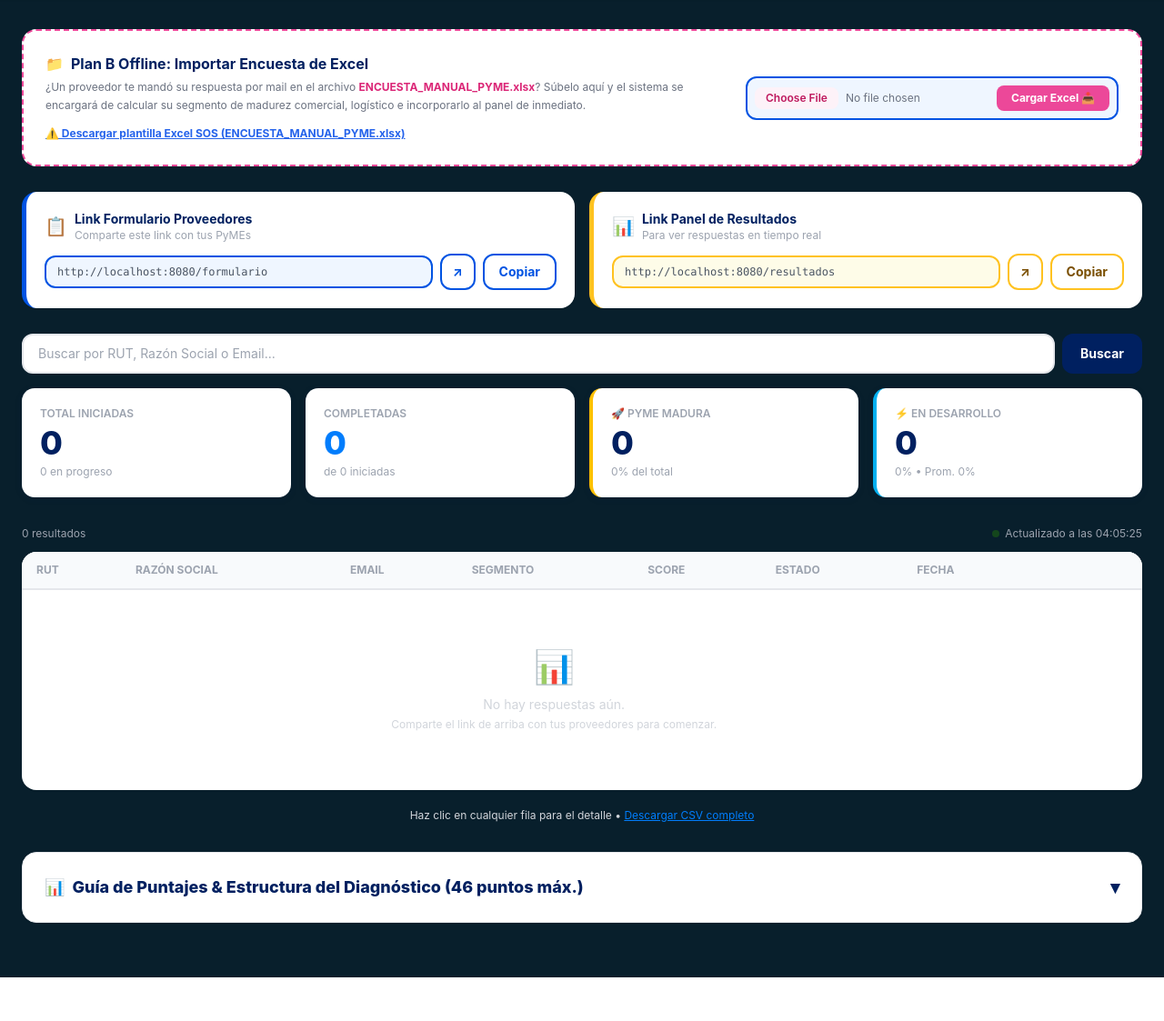
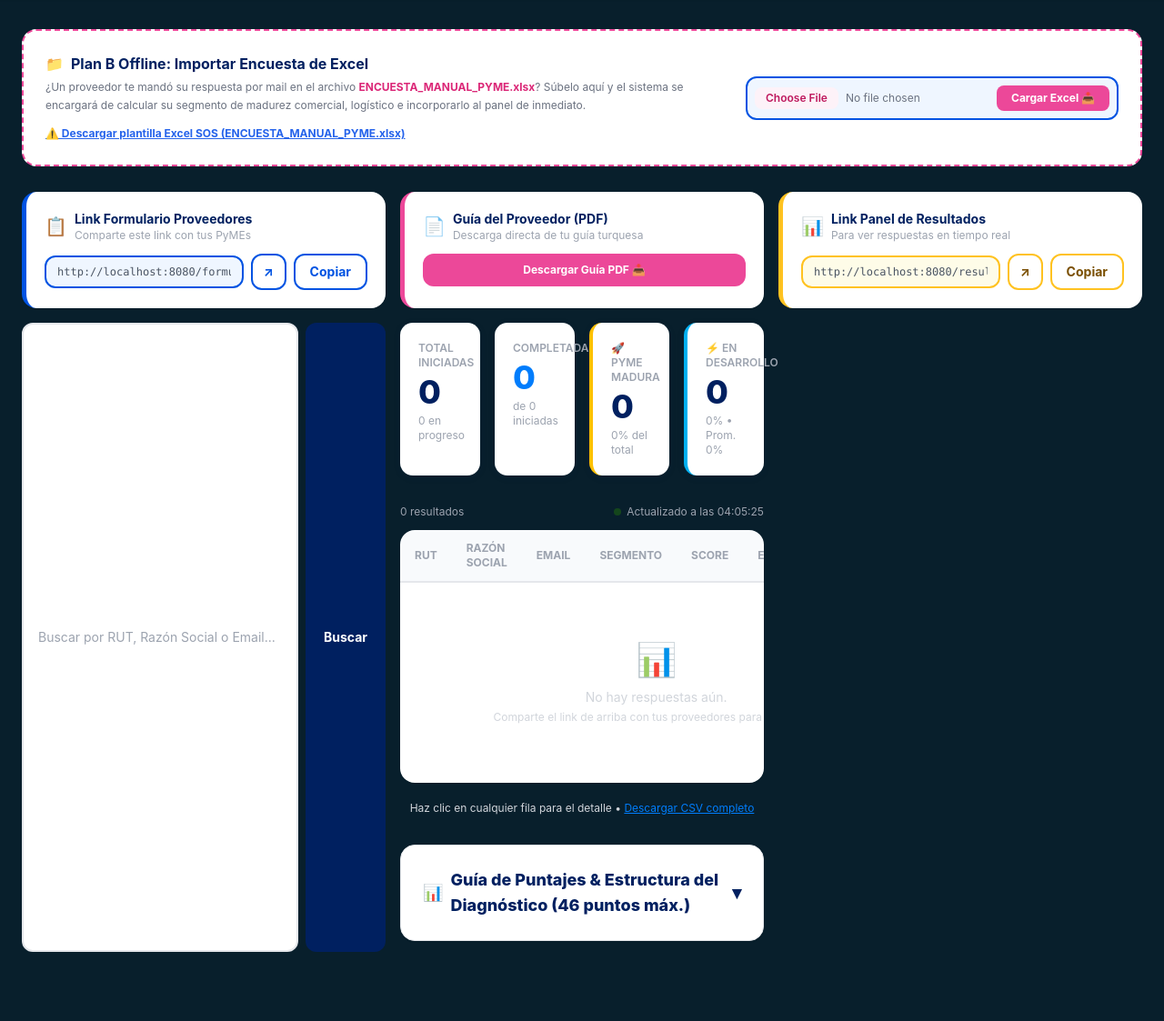
Before and after one commit to camidebe-cyber/pyme-survey, a FastAPI app: page /resultados in a window 1280 px wide. Shown: the part 72-1195 px from the top of the page at 91% size. Before the commit the page ends 1147 px from the top, so only its background shows below. Run offline with FastAPI, Linux system fonts and the light colour scheme; data that the repository does not hold is empty; some libraries are stand-ins or nearby versions.

Commit message:
Configure background printing exact for Edge and add PDF download quick access on dashboard with updated text

```diff
--- a/admin.py
+++ b/admin.py
@@ -152,6 +152,22 @@ async def descargar_excel_manual():
         )
     except Exception as e:
         print(f"Error sirviendo Excel de descarga: {e}")
+        return HTMLResponse("Archivo no disponible en este momento", status_code=404)
+
+
+# ── Descarga de Guía PDF (Acceso Rápido) ─────────────────────────────────────
+@router.get("/descargar-pdf-guia")
+async def descargar_pdf_guia():
+    """Permite descargar la Guía PDF oficial del Proveedor en el Dashboard."""
+    try:
+        file_path = Path(__file__).parent.parent / "GUIA_ENCUESTA_PYME.pdf"
+        return FileResponse(
+            path=file_path,
+            filename="GUIA_ENCUESTA_PYME.pdf",
+            media_type="application/pdf"
+        )
+    except Exception as e:
+        print(f"Error sirviendo Guia PDF de descarga: {e}")
         return HTMLResponse("Archivo no disponible en este momento", status_code=404)
 
 
--- a/templates/admin.html
+++ b/templates/admin.html
@@ -150,10 +150,11 @@
   </div>
 
   <!-- ─── Links de red ─────────────────────────────────────────────── -->
-  <div class="grid md:grid-cols-2 gap-4 mb-7">
+  <div class="grid md:grid-cols-3 gap-4 mb-7">
 
     <!-- Link Formulario -->
-    <div class="bg-white rounded-2xl shadow-sm p-5" style="border-left:5px solid #0053e2">
+    <div class="bg-white rounded-2xl shadow-sm p-5 flex flex-col justify-between" style="border-left:5px solid #0053e2">
+      <div>
         <div class="flex items-center gap-2 mb-3">
           <span class="text-xl">&#128203;</span>
           <div>
@@ -176,9 +177,29 @@
                   style="border-color:#0053e2; color:#0053e2">Copiar</button>
         </div>
       </div>
+    </div>
+
+    <!-- Descarga Guía PDF Oficial (Acceso Rápido) -->
+    <div class="bg-white rounded-2xl shadow-sm p-5 flex flex-col justify-between" style="border-left:5px solid #ec4899">
+      <div>
+        <div class="flex items-center gap-2 mb-3">
+          <span class="text-xl">📄</span>
+          <div>
+            <p class="font-bold text-sm" style="color:var(--navy)">Guía del Proveedor (PDF)</p>
+            <p class="text-xs text-gray-400">Descarga directa de tu guía turquesa</p>
+          </div>
+        </div>
+        <div class="flex gap-2">
+          <a href="/descargar-pdf-guia" target="_blank" class="w-full text-center text-white font-bold py-2.5 px-4 rounded-xl text-xs transition hover:opacity-90 flex items-center justify-center gap-1.5" style="background:#ec4899">
+            Descargar Guía PDF 📥
+          </a>
+        </div>
+      </div>
+    </div>
 
     <!-- Link Panel Admin -->
-    <div class="bg-white rounded-2xl shadow-sm p-5" style="border-left:5px solid #FFC220">
+    <div class="bg-white rounded-2xl shadow-sm p-5 flex flex-col justify-between" style="border-left:5px solid #FFC220">
+      <div>
         <div class="flex items-center gap-2 mb-3">
           <span class="text-xl">&#128202;</span>
           <div>
```
Also changed, not shown: 1 other file. Lines whose indentation alone changed are shown as unchanged.
